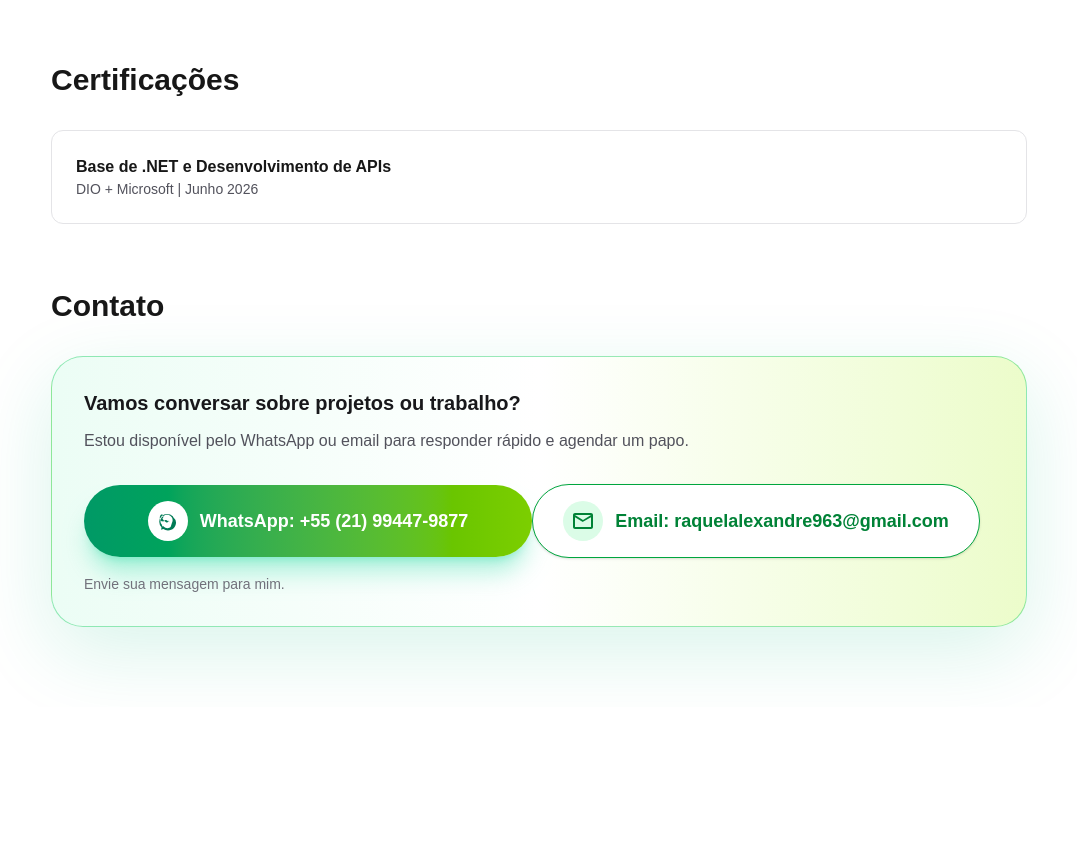
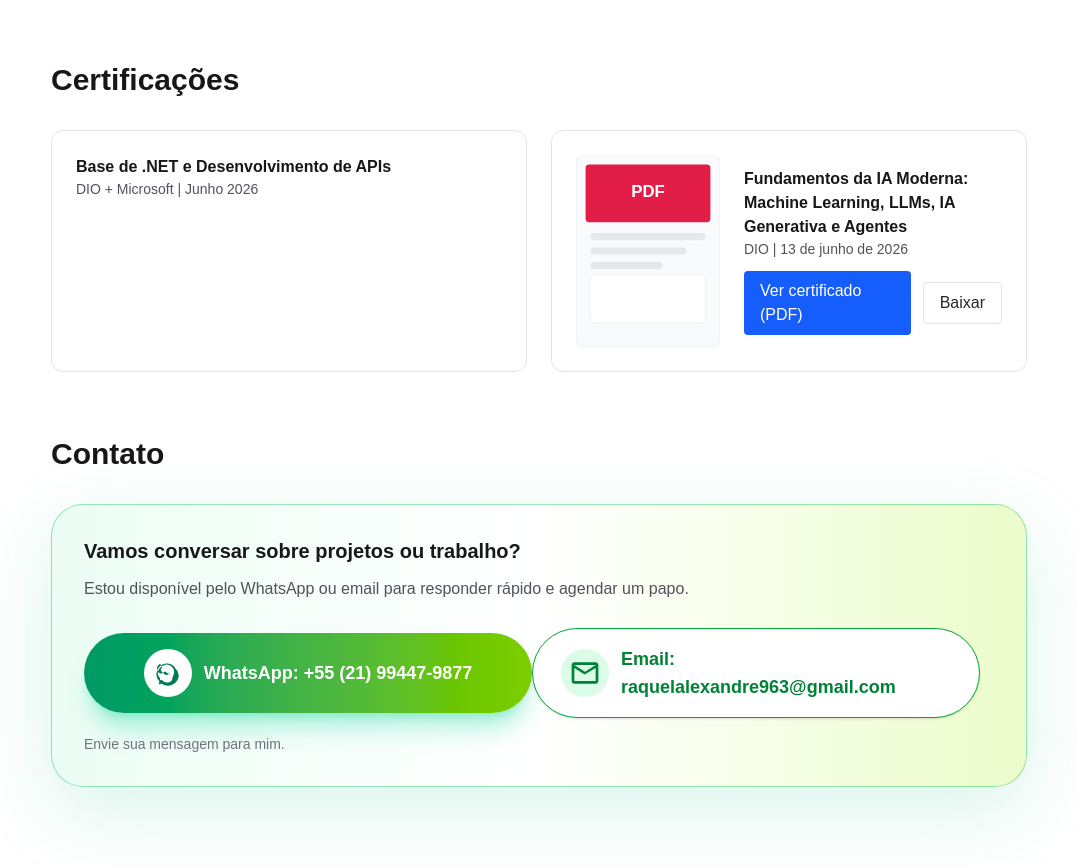
Before and after one commit to raquelalexandre963-lab/teste-Alexandre, a Next.js app: page / in a window 1280 px wide. Shown: the part 1220-2087 px from the top of the page, without its empty margins (101-1178 px from the left). Before the commit the page ends 1927 px from the top, so only its background shows below. Built offline with nearby package versions, Linux system fonts and the light colour scheme; a web font is replaced by a local one.

Commit message:
Add DIO AI certification thumbnail and PDF to portfolio

```diff
--- a/app/page.tsx
+++ b/app/page.tsx
@@ -64,9 +64,28 @@ export default function Home() {
 
       <section className="max-w-5xl mx-auto mt-16 px-6">
         <h3 className="text-3xl font-bold mb-8">Certificações</h3>
-        <div className="border border-zinc-200 rounded-xl p-6">
-          <h4 className="font-semibold">Base de .NET e Desenvolvimento de APIs</h4>
-          <p className="text-sm text-zinc-600">DIO + Microsoft | Junho 2026</p>
+        <div className="grid grid-cols-1 md:grid-cols-2 gap-6">
+          <div className="border border-zinc-200 rounded-xl p-6">
+            <h4 className="font-semibold">Base de .NET e Desenvolvimento de APIs</h4>
+            <p className="text-sm text-zinc-600">DIO + Microsoft | Junho 2026</p>
+          </div>
+
+          <div className="border border-zinc-200 rounded-xl p-6 flex flex-col md:flex-row items-center gap-6">
+            <img src="/PZDSHGIR-thumb.svg" alt="Miniatura do certificado" className="w-28 h-40 md:w-36 md:h-48 object-cover rounded" />
+
+            <div className="flex-1">
+              <h4 className="font-semibold">Fundamentos da IA Moderna: Machine Learning, LLMs, IA Generativa e Agentes</h4>
+              <p className="text-sm text-zinc-600">DIO | 13 de junho de 2026</p>
+              <div className="mt-3 flex items-center gap-3">
+                <a href="/PZDSHGIR.pdf" target="_blank" rel="noopener noreferrer" className="inline-flex items-center gap-2 px-4 py-2 bg-blue-600 text-white rounded hover:bg-blue-700">
+                  Ver certificado (PDF)
+                </a>
+                <a href="/PZDSHGIR.pdf" download className="inline-flex items-center gap-2 px-4 py-2 border border-zinc-200 rounded bg-white text-zinc-800 hover:bg-zinc-50">
+                  Baixar
+                </a>
+              </div>
+            </div>
+          </div>
         </div>
       </section>
 
@@ -76,16 +95,16 @@ export default function Home() {
           <p className="text-zinc-900 text-xl font-semibold">Vamos conversar sobre projetos ou trabalho?</p>
           <p className="mt-3 text-zinc-600">Estou disponível pelo WhatsApp ou email para responder rápido e agendar um papo.</p>
           <a href="https://wa.me/5521994479877" target="_blank" rel="noopener noreferrer" className="mt-8 inline-flex items-center justify-center gap-3 w-full max-w-md rounded-full bg-gradient-to-r from-emerald-600 to-lime-500 px-7 py-4 text-lg font-bold text-white shadow-xl shadow-emerald-400/30 transition duration-200 hover:from-emerald-700 hover:to-lime-600 hover:shadow-emerald-500/40">
-            <span className="inline-flex h-10 w-10 items-center justify-center rounded-full bg-white text-emerald-700">
-              <svg viewBox="0 0 24 24" fill="currentColor" className="h-6 w-6 fill-current">
+            <span className="inline-flex h-12 w-12 items-center justify-center rounded-full bg-white text-emerald-700 flex-shrink-0">
+              <svg viewBox="0 0 24 24" fill="currentColor" className="h-8 w-8 fill-current">
                 <path d="M16.78 7.22a7.91 7.91 0 00-11.21 0 7.93 7.93 0 000 11.21l-.5 2.2 2.26-.59a7.95 7.95 0 004.7 1.45h.01c4.41 0 8-3.59 8-8a7.95 7.95 0 00-2.75-5.17zm-1.9 10.04c-.34.97-1.3 1.65-2.4 1.8a5.61 5.61 0 01-4.94-1.65l-.35-.35-1.31.34.35-1.33-.35-.35a5.58 5.58 0 011.68-8.8 5.61 5.61 0 018.36 1.68 5.6 5.6 0 01-.01 5.34zm-1.31-3.86c-.17-.3-.6-.49-1.25-.85-.65-.35-1.22-.78-1.72-1.18-.5-.41-.83-.46-1.2-.26-.37.2-1.42.82-1.74 1.02-.32.2-.55.3-.79.3-.24 0-.53-.03-.82-.07-.28-.05-.68-.25-1.04-.73-.36-.48-1.25-1.21-1.25-2.95 0-1.74 1.22-2.86 1.39-3.06.17-.2.38-.21.52-.21.14 0 .3 0 .46 0 .15 0 .36-.06.56.41.2.48.67 1.65.73 1.77.06.12.1.26.02.42-.08.16-.13.27-.26.42-.13.14-.27.31-.39.47-.19.28-.4.57-.18.96.22.39.95 1.56 2.05 2.5 1.42 1.21 2.17 1.35 2.56 1.19.39-.16 1.24-.5 1.42-.99.18-.49.18-.9.13-.99-.05-.09-.21-.15-.45-.26z" />
               </svg>
             </span>
             WhatsApp: +55 (21) 99447-9877
           </a>
           <a href="mailto:raquelalexandre963@gmail.com" className="mt-4 inline-flex items-center justify-center gap-3 w-full max-w-md rounded-full border border-green-600 bg-white px-7 py-4 text-lg font-bold text-green-700 shadow-sm transition duration-200 hover:bg-green-50">
-            <span className="inline-flex h-10 w-10 items-center justify-center rounded-full bg-green-100 text-green-700">
-              <svg viewBox="0 0 24 24" fill="currentColor" className="h-6 w-6 fill-current">
+            <span className="inline-flex h-12 w-12 items-center justify-center rounded-full bg-green-100 text-green-700 flex-shrink-0">
+              <svg viewBox="0 0 24 24" fill="currentColor" className="h-8 w-8 fill-current">
                 <path d="M20 4H4C2.895 4 2 4.895 2 6v12c0 1.105.895 2 2 2h16c1.105 0 2-.895 2-2V6c0-1.105-.895-2-2-2zm0 2l-8 5-8-5h16zm-16 12V8.236l7.382 4.614c.191.12.425.12.616 0L20 8.236V18H4z" />
               </svg>
             </span>
```
Also changed, not shown: public/PZDSHGIR-thumb.svg (added), 1 other file (tests, documents, lock files or other folders).
